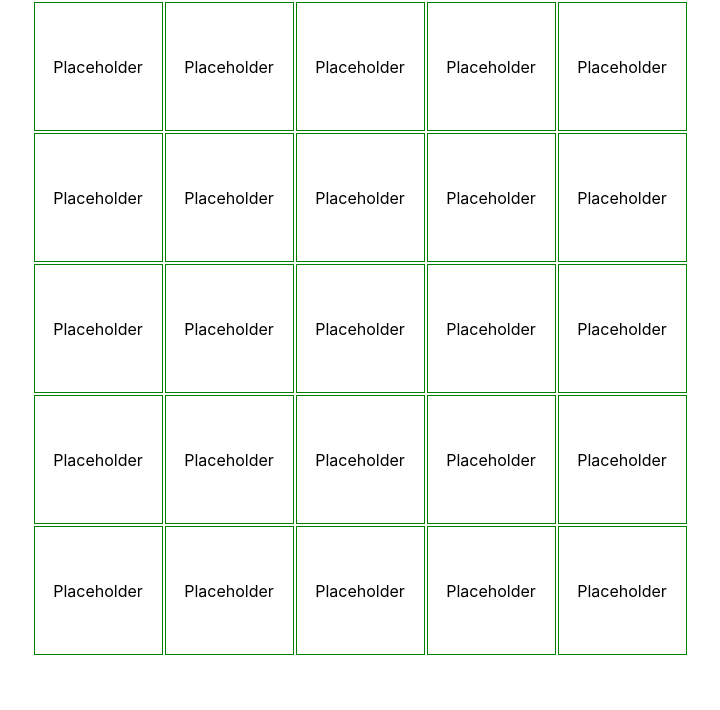
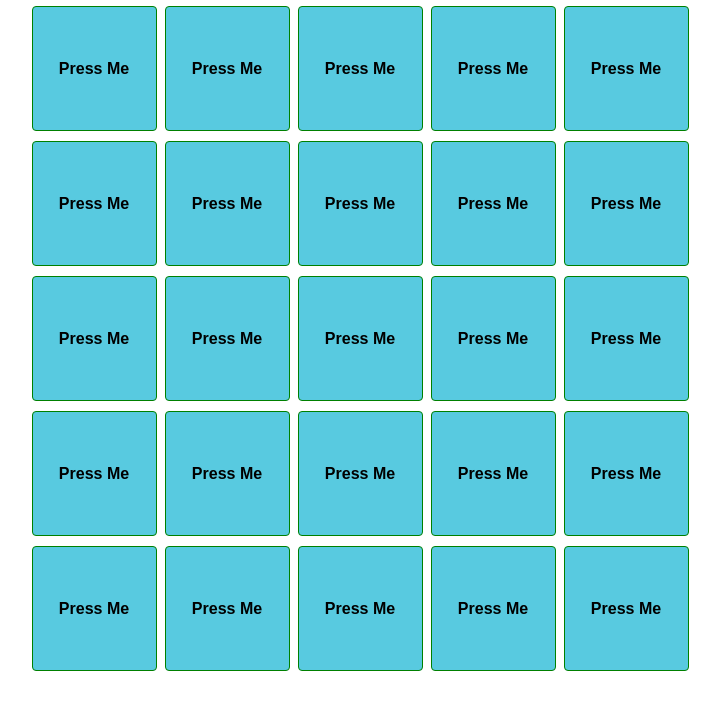
Before and after one commit to aBraveNewURL/Build_A_Bingo, a React (Create React App) app in the folder client/: page / in a window 1280 px wide. Shown: the top 710 px of the page, without its empty margins (280-1000 px from the left). Built offline with nearby package versions, Linux system fonts and the light colour scheme.

Commit message:
fixed buttons and styling, created Button.jsx

```diff
--- a/client/src/Bingo/Bingo.css
+++ b/client/src/Bingo/Bingo.css
@@ -2,10 +2,29 @@
     display: flex;
     justify-content: center;
    }
+
    table td {
-
        border: 1px solid green;
        width: 125px;
        height: 125px;
-       ;
    }
+
+   button {
+   border: 1px solid green;
+   width: 125px;
+   height: 125px;
+   font-size: 16px;
+   padding: 7px 20px 7px 20px;
+   background-color: #58CAE0;
+   margin: 4px;
+   cursor: pointer;
+   border-radius: 4px;
+   outline: none;
+   font-weight: bold;
+   }
+
+   button.active {
+       background-color: #328494;
+       color: #6ee073;
+       font-weight: bold;
+   }
--- a/client/src/Bingo/Bingo.js
+++ b/client/src/Bingo/Bingo.js
@@ -1,54 +1,48 @@
-import React from 'react'
+import React, {useState} from 'react'
+import Button from './Button.jsx';
+
+// TODO: change cursor styling upon card hover
 
 let Game = () => {
-    const CardSquare = ({num}) => {
-        return <td onClick={() => {
-            click(num)
-            alert(`You chose ${num}`)
-        }}>Placeholder</td>
-
-    };
-    const click = () => {
-
-    }
+    // game rules and mechanics go here
     return (
         <div className='container'>
             <table>
                 <tbody>
                     <tr>
-                        <CardSquare num={0} />
-                        <CardSquare num={1} />
-                        <CardSquare num={2} />
-                        <CardSquare num={3} />
-                        <CardSquare num={4} />
+                        <Button num={0} />
+                        <Button num={1} />
+                        <Button num={2} />
+                        <Button num={3} />
+                        <Button num={4} />
                     </tr>
                     <tr>
-                        <CardSquare num={5} />
-                        <CardSquare num={6} />
-                        <CardSquare num={7} />
-                        <CardSquare num={8} />
-                        <CardSquare num={9} />
+                        <Button num={5} />
+                        <Button num={6} />
+                        <Button num={7} />
+                        <Button num={8} />
+                        <Button num={9} />
                     </tr>
                     <tr>
-                        <CardSquare num={10} />
-                        <CardSquare num={11} />
-                        <CardSquare num={12} />
-                        <CardSquare num={13} />
-                        <CardSquare num={14} />
+                        <Button num={10} />
+                        <Button num={11} />
+                        <Button num={12} />
+                        <Button num={13} />
+                        <Button num={14} />
                     </tr>
                     <tr>
-                        <CardSquare num={15} />
-                        <CardSquare num={16} />
-                        <CardSquare num={17} />
-                        <CardSquare num={18} />
-                        <CardSquare num={19} />
+                        <Button num={15} />
+                        <Button num={16} />
+                        <Button num={17} />
+                        <Button num={18} />
+                        <Button num={19} />
                     </tr>
                     <tr>
-                        <CardSquare num={20} />
-                        <CardSquare num={21} />
-                        <CardSquare num={22} />
-                        <CardSquare num={23} />
-                        <CardSquare num={24} />
+                        <Button num={20} />
+                        <Button num={21} />
+                        <Button num={22} />
+                        <Button num={23} />
+                        <Button num={24} />
                     </tr>
                 </tbody>
             </table>
--- /dev/null
+++ b/client/src/Bingo/Button.jsx
@@ -0,0 +1,19 @@
+import { useState } from "react";
+import '../Bingo/Bingo.css'
+
+function Button () {
+    const [btnState, setBtnState] = useState(false);
+
+    function handleClick(){
+        setBtnState(btnState => !btnState);
+    }
+
+    let toggleClassCheck = btnState ? ' active' : '';
+
+    return (
+        <button className={`btn${toggleClassCheck}`} onClick={handleClick}
+        >Press Me</button>
+    )
+};
+
+export default Button;
```
